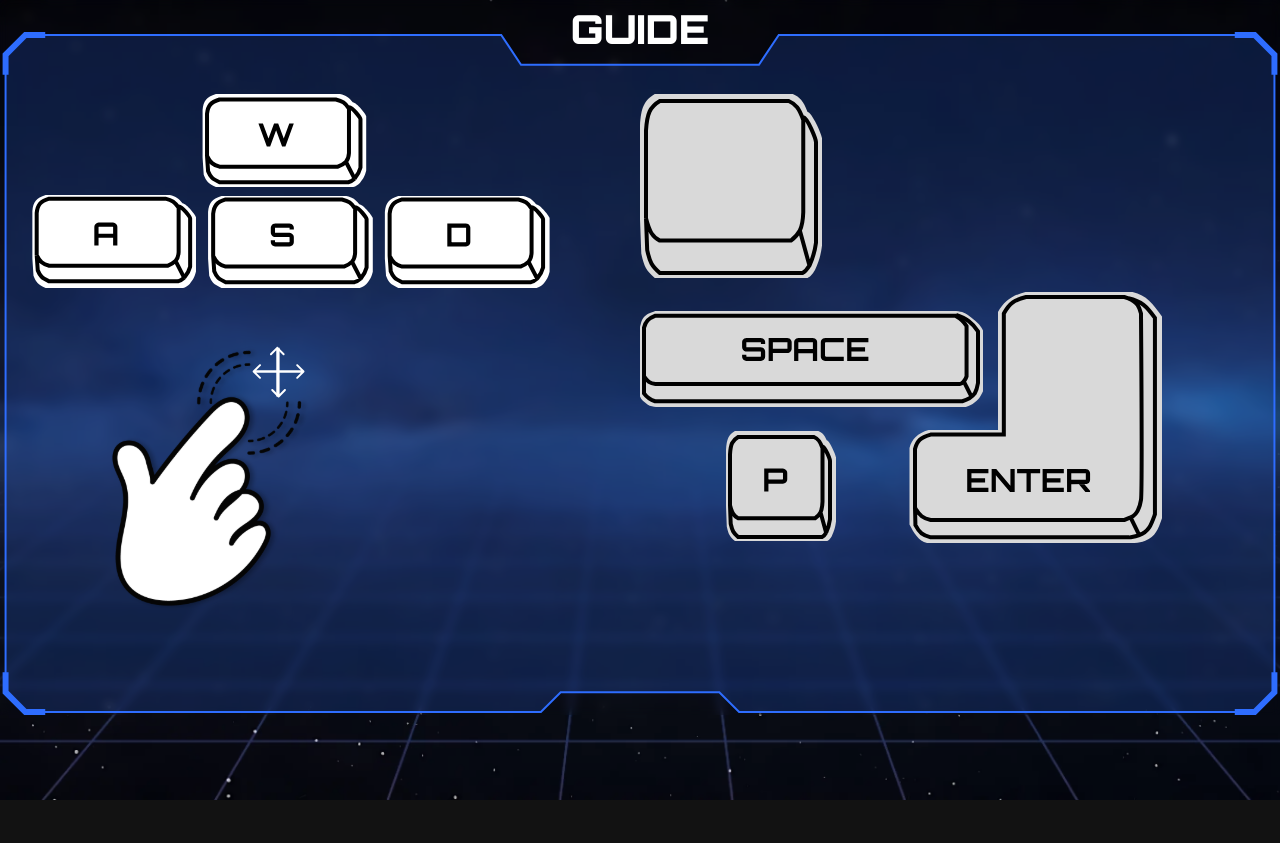
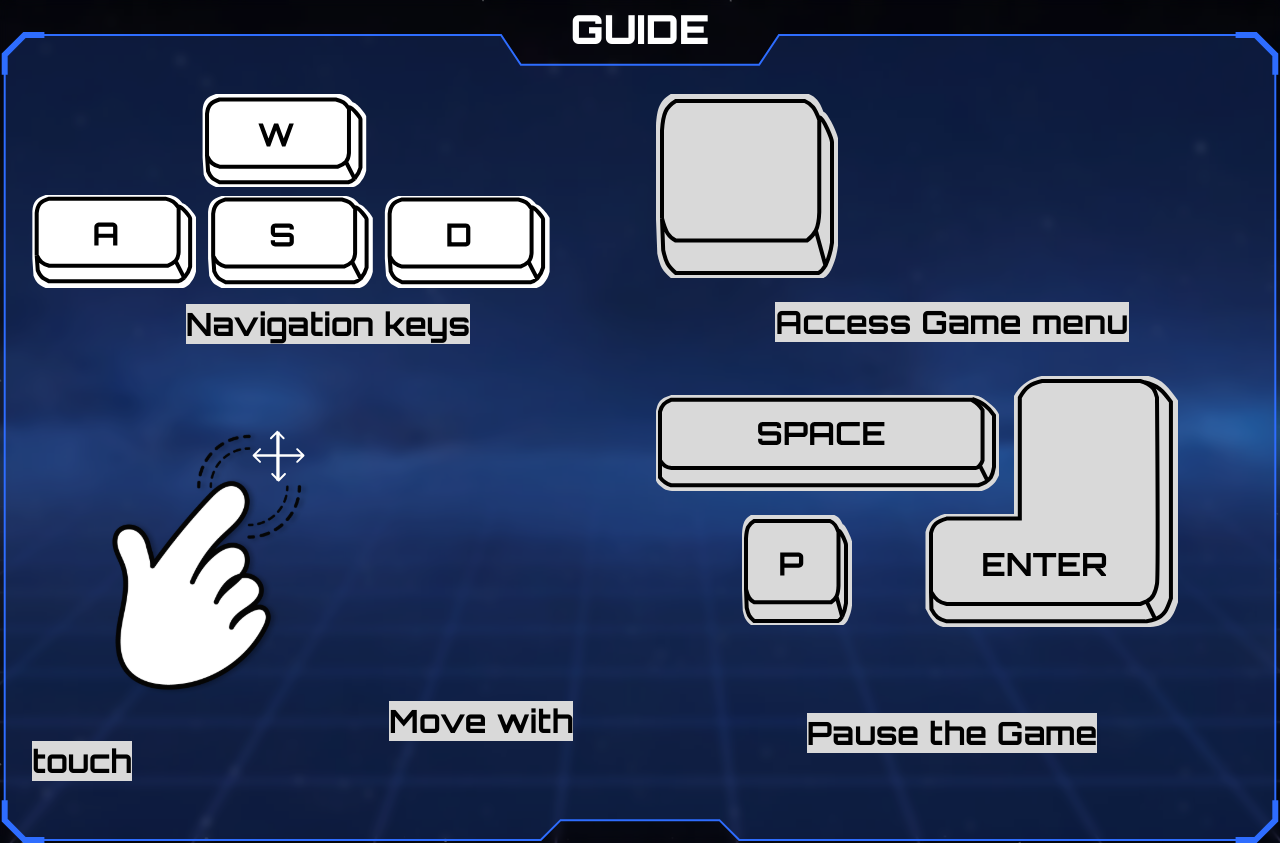
Before and after one commit to CodectiveOrg/snake-frontend, a React (Vite) app: page /guide in a window 1280 px wide. Before the commit the page ends 800 px from the top, so only its background shows below. Built offline with nearby package versions, Linux system fonts and the light colour scheme; a web font is replaced by a local one.

Commit message:
[ADD] images and initial styles

```diff
--- a/src/pages/guide/guide.module.css
+++ b/src/pages/guide/guide.module.css
@@ -1,4 +1,35 @@
-.guide {
-  display: grid;
-  grid-template-columns: 1fr 1fr;
+.guide-page {
+  .guide {
+    display: grid;
+    grid-template-columns: 1fr 1fr;
+    gap: 2rem;
+
+    .navigation-keys,
+    .pause-game {
+      display: grid;
+      grid-template-columns: 1fr;
+    }
+
+    .navigation-keys,
+    .esc-key {
+      display: grid;
+      gap: 1rem;
+    }
+
+    .navigation-keys,
+    .pause-game,
+    .move-with-touch,
+    .esc-key {
+      span {
+        align-self: center;
+        justify-self: center;
+
+        background-color: hsl(0deg 0% 85% / 100%);
+        color: hsl(0deg 0% 0% / 100%);
+
+        font-size: 2rem;
+        font-weight: 700;
+      }
+    }
+  }
 }
--- a/src/pages/guide/guide.page.tsx
+++ b/src/pages/guide/guide.page.tsx
@@ -4,27 +4,33 @@ import style from "./guide.module.css";
 
 export default function GuidePage() {
   return (
+    <div className={style["guide-page"]}>
       <PaneComponent title={"guide"}>
         <div className={style.guide}>
-        <div className="navigation-keys">
+          <div className={style["navigation-keys"]}>
             <img src="./../../../public/images/guide/wads.svg" alt="wasd" />
+            <span className="explain">Navigation keys</span>
           </div>
-        <div className="esc-key">
+          <div className={style["esc-key"]}>
             <img src="./../../../public/images/guide/button.svg" alt="button" />
+            <span className="explain">Access Game menu</span>
           </div>
-        <div className="move-with-touch">
+          <div className={style["move-with-touch"]}>
             <img
               src="./../../../public/images/guide/TOUCH%20SCREEN%20CONTROLL.svg"
               alt="touch"
             />
+            <span className="explain">Move with touch</span>
           </div>
-        <div className="pause-game">
+          <div className={style["pause-game"]}>
             <img
               src="./../../../public/images/guide/pause%20btn.svg"
               alt="pause"
             />
+            <span className="explain">Pause the Game</span>
           </div>
         </div>
       </PaneComponent>
+    </div>
   );
 }
```
Lines whose indentation alone changed are shown as unchanged.
